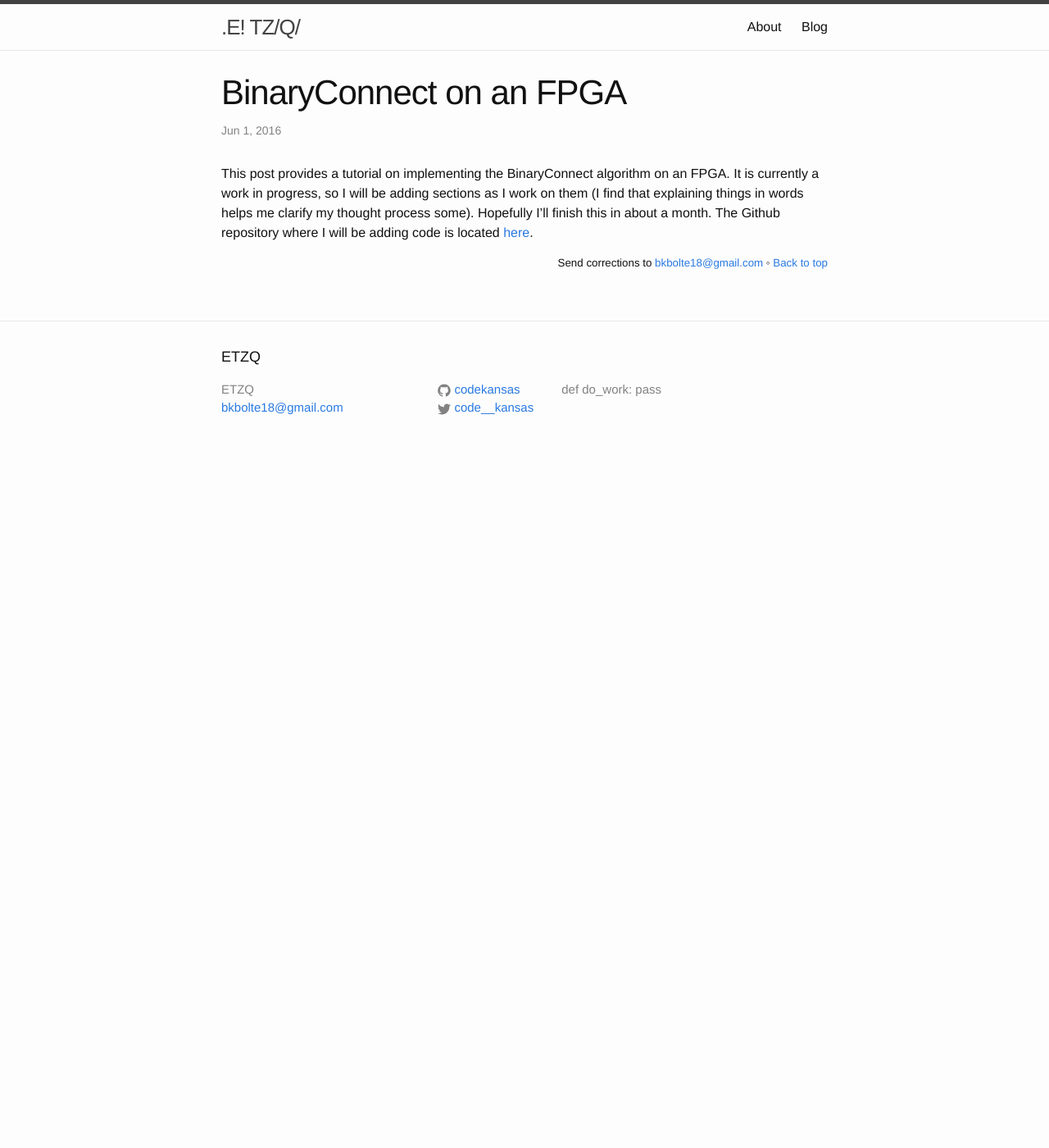
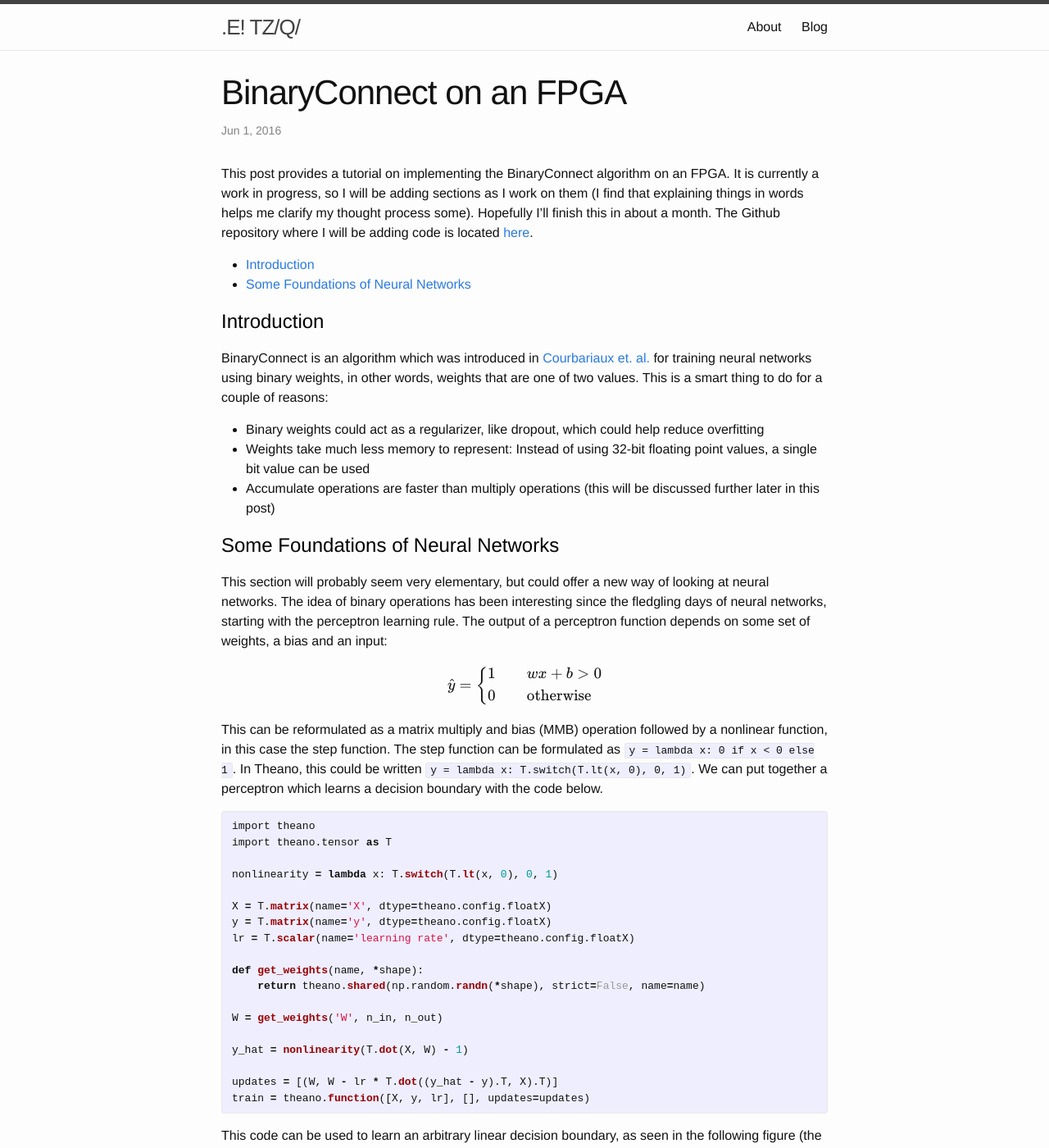
Before and after one commit to codekansas/codekansas.github.io, a Jekyll site: the page built from _posts/2016-06-01-binary-nn-fpga.markdown, in a window 1280 px wide and 1400 px high. Shown: the whole window at 82% size. Built offline with Jekyll 4.4.1, drawn with Linux system fonts in a browser that asks for light colours; formulas are drawn with MathJax 3; some of the changed text lies outside the part shown.

Commit message:
updated binary stuff

```diff
--- a/_posts/2016-05-11-patriotism-tour.markdown
+++ b/_posts/2016-05-11-patriotism-tour.markdown
@@ -296,4 +296,4 @@ We were debating between going to Arlington and going to the National Archives,
 
 ## Postscript
 
-Traveling as a college student is romanticized to a stereotypical degree. It goes hand in hand with liking craft beer and supporting Bernie Sanders. I figured pretty much everywhere would be the same, and for the most part it all was, at least as far as people go. No one cared if we liked them, and we didn't care if anyone liked us, so it felt authentic, like improv comedy. There was a definite contrast in the feel of each place. Nashville stood out as a city with expectations to live up to, or maybe with a history that has been caulk-gunned into something more digestible. But the other cities we went to seemed to rest on the strengths of their residents, in that no one was trying to build up a central narrative, but there were so many distinct components that the central narrative was stronger than it could have been otherwise, like the inclusion-exclusion principle. Secondly, seeing someone we knew in a city maybe made it more real, because we didn't have to punch our own window into the landscape, we could use one that was already punched for us. I think my view of traveling is that new experiences are best shared with someone who makes them fuller and more worth writing down, so if you can find someone like that, I'd recommend it.
+Traveling as a college student is romanticized to a stereotypical degree. It goes hand in hand with liking craft beer and supporting Bernie Sanders. I figured pretty much everywhere would be the same, and for the most part it all was, at least as far as people go. No one cared if we liked them, and we didn't care if anyone liked us, so it felt authentic, like improv comedy. There was a definite contrast in the feel of each place. Nashville stood out as a city with expectations to live up to, or maybe with a history that has been caulk-gunned into something more digestible. But the other cities we went to seemed to rest on the strengths of their residents, in that no one was trying to build up a central narrative, but there were so many distinct components that the central narrative was stronger than it could have been otherwise, like the inclusion-exclusion principle. Secondly, seeing someone we knew in a city maybe made it more real, because we didn't have to punch our own window into the landscape, we could use one that was already punched for us. I think my view of traveling is that new experiences are best shared with people who makes them fuller and more worth writing down.
--- a/_posts/2016-06-01-binary-nn-fpga.markdown
+++ b/_posts/2016-06-01-binary-nn-fpga.markdown
@@ -9,6 +9,68 @@ This post provides a tutorial on implementing the BinaryConnect algorithm on an
 
 * TOC
 {:toc}
+
+# Introduction
+
+BinaryConnect is an algorithm which was introduced in [Courbariaux et. al.](bengio) for training neural networks using binary weights, in other words, weights that are one of two values. This is a smart thing to do for a couple of reasons:
+
+ - Binary weights could act as a regularizer, like dropout, which could help reduce overfitting
+ - Weights take much less memory to represent: Instead of using 32-bit floating point values, a single bit value can be used
+ - Accumulate operations are faster than multiply operations (this will be discussed further later in this post)
+
+# Some Foundations of Neural Networks
+
+This section will probably seem very elementary, but could offer a new way of looking at neural networks. The idea of binary operations has been interesting since the fledgling days of neural networks, starting with the perceptron learning rule. The output of a perceptron function depends on some set of weights, a bias and an input:
+
+$$
+\hat{y} = \left\{
+        \begin{array}{ll}
+            1 & \quad wx+b > 0 \\
+            0 & \quad \text{otherwise}
+        \end{array}
+    \right.
+$$
+
+This can be reformulated as a matrix multiply and bias (MMB) operation followed by a nonlinear function, in this case the step function. The step function can be formulated as `y = lambda x: 0 if x < 0 else 1`. In Theano, this could be written `y = lambda x: T.switch(T.lt(x, 0), 0, 1)`. We can put together a perceptron which learns a decision boundary with the code below.
+
+{% highlight python %}
+import theano
+import theano.tensor as T
+
+nonlinearity = lambda x: T.switch(T.lt(x, 0), 0, 1)
+
+X = T.matrix(name='X', dtype=theano.config.floatX)
+y = T.matrix(name='y', dtype=theano.config.floatX)
+lr = T.scalar(name='learning rate', dtype=theano.config.floatX)
+
+def get_weights(name, *shape):
+    return theano.shared(np.random.randn(*shape), strict=False, name=name)
+
+W = get_weights('W', n_in, n_out)
+
+y_hat = nonlinearity(T.dot(X, W) - 1)
+
+updates = [(W, W - lr * T.dot((y_hat - y).T, X).T)]
+train = theano.function([X, y, lr], [], updates=updates)
+{% endhighlight %}
+
+This code can be used to learn an arbitrary linear decision boundary, as seen in the following figure (the red line indicates the initial decision boundary, while the blue line indicates the decision boundary after training for 1000 epochs).
+
+![Perceptron updates](/resources/binary_ml/perceptron_updates.png)
+
+Note the way that weights are updated in this code.
+
+{% highlight python %}
+updates = [(W, W - lr * T.dot((y_hat - y).T, X).T)]
+{% endhighlight %}
+
+This is the perceptron learning rule. Conceptually, it looks at any training points which are on the wrong side of the decision boundary and moves the decision boundary a little bit in a direction which would put them on the correct side. Note how this contrasts with a typical implementation of an update rule when building a neural network, which might look like:
+
+{% highlight python %}
+updates = [(W, W - lr * T.grad(cost, W))]
+{% endhighlight %}
+
+Fundamentally, the difference is that the nonlinear activation function does not allow us to use backpropagation, because the derivative of the step function is zero. This is the limitation of using binary values for a neural network; everything revolves around calculating gradients.
 
 <script src="https://ajax.googleapis.com/ajax/libs/jquery/2.2.2/jquery.min.js"></script>
 <script type="text/javascript">
```
Also changed, not shown: resources/binary_ml/perceptron_updates.png (added), 1 other file.
